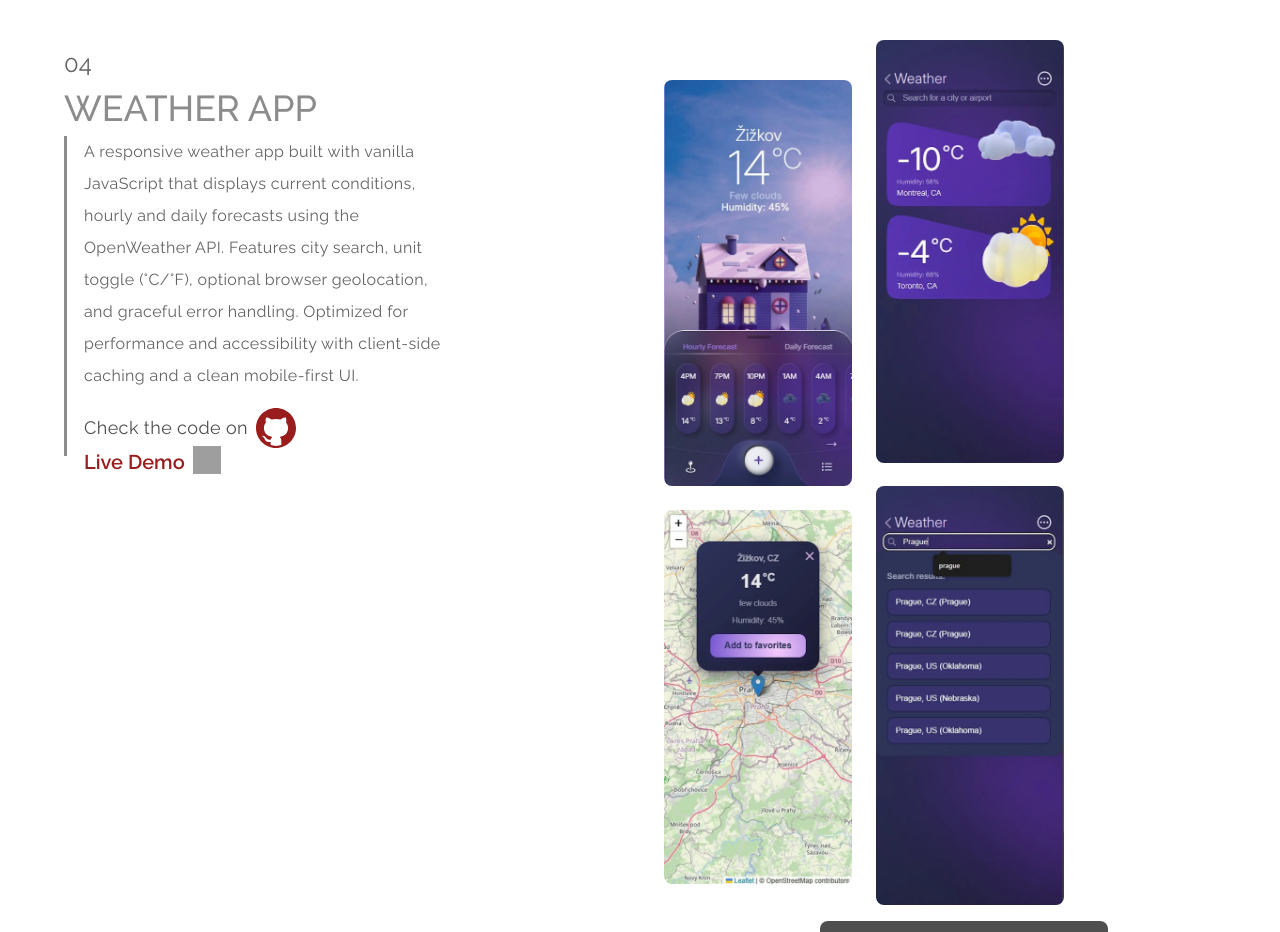
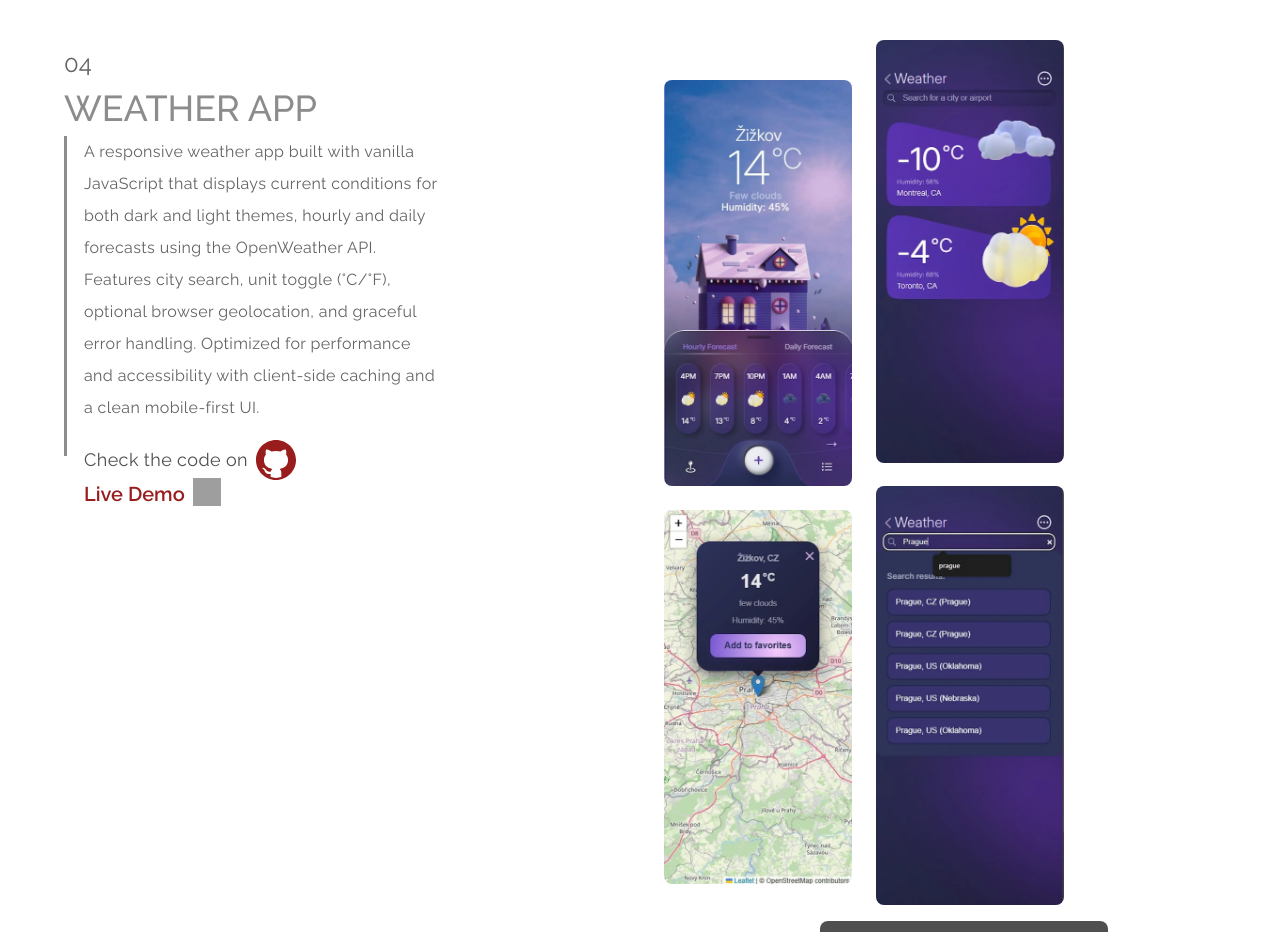
Before and after one commit to bavayra/Portfolio, a React (Vite) app: page / in a window 1280 px wide. Shown: the part 2980-3912 px from the top of the page. Built offline with nearby package versions, Linux system fonts and the light colour scheme; grey boxes are pictures that could not be loaded.

Commit message:
refactor(WeatherApp): added an extra line of text to the project's description

```diff
--- a/src/sections/WeatherApp.tsx
+++ b/src/sections/WeatherApp.tsx
@@ -27,11 +27,11 @@ export const WeatherApp = () => {
         </h2>
         <p className="mt-2 desktop-xl:max-w-120 desktop-xl:text-xl phone-lg:pl-2 desktop-sm:max-w-92 desktop-sm:text-base tablet-md:max-w-116 text-xs phone-lg:max-w-80 tablet-sm:text-lg tablet-sm:max-w-92 phone-sm:text-sm phone-md:text-base phone-md:max-w-76 phone-sm:max-w-68 text-text leading-loose tracking-wide ml-3 w-full max-w-60 wrap-break-words whitespace-normal">
           A responsive weather app built with vanilla JavaScript that displays
-          current conditions, hourly and daily forecasts using the OpenWeather
-          API. Features city search, unit toggle (°C/°F), optional browser
-          geolocation, and graceful error handling. Optimized for performance
-          and accessibility with client‑side caching and a clean mobile‑first
-          UI.
+          current conditions for both dark and light themes, hourly and daily
+          forecasts using the OpenWeather API. Features city search, unit toggle
+          (°C/°F), optional browser geolocation, and graceful error handling.
+          Optimized for performance and accessibility with client‑side caching
+          and a clean mobile‑first UI.
         </p>
         <GitHubLink liveUrl={project.liveUrl} />
       </div>
```
